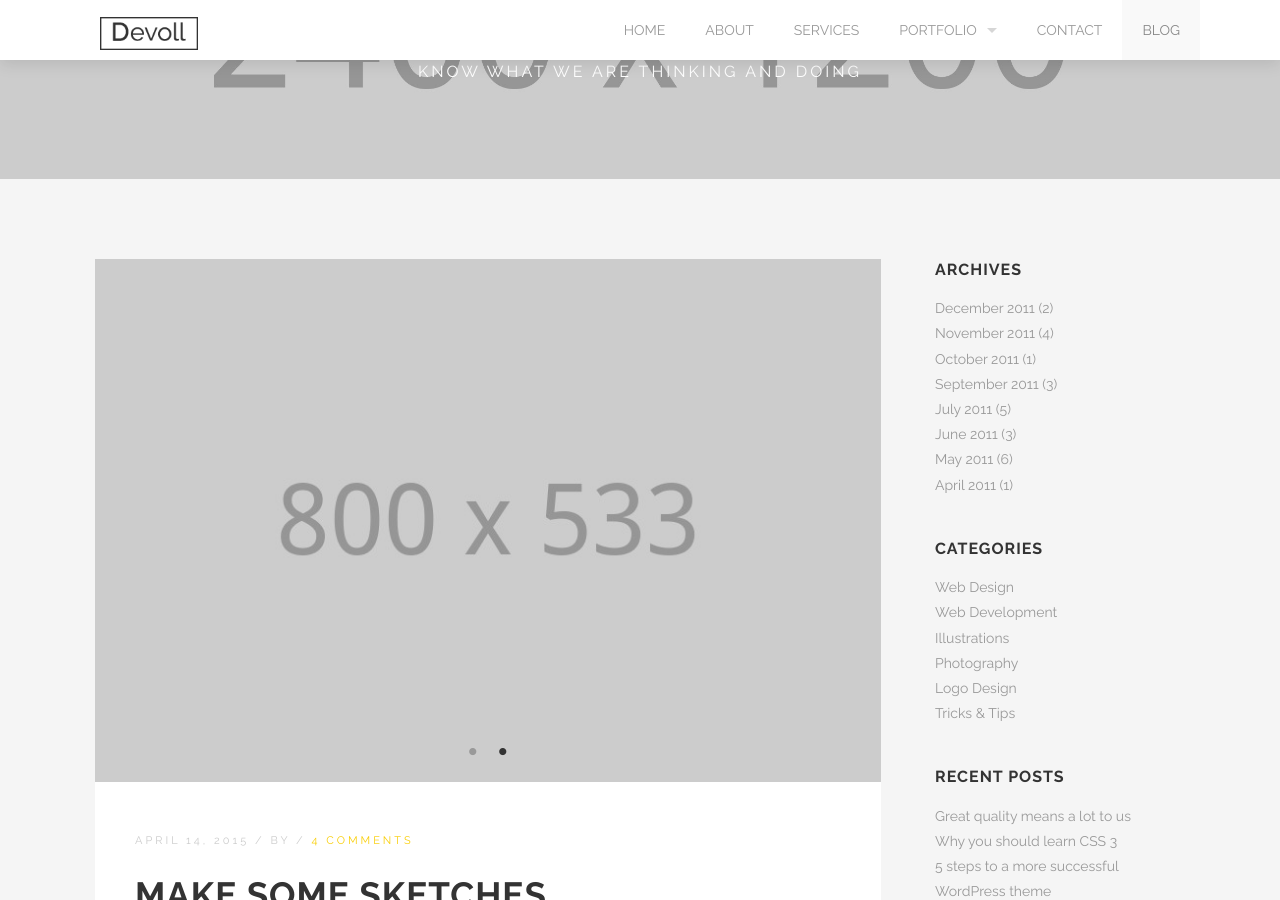
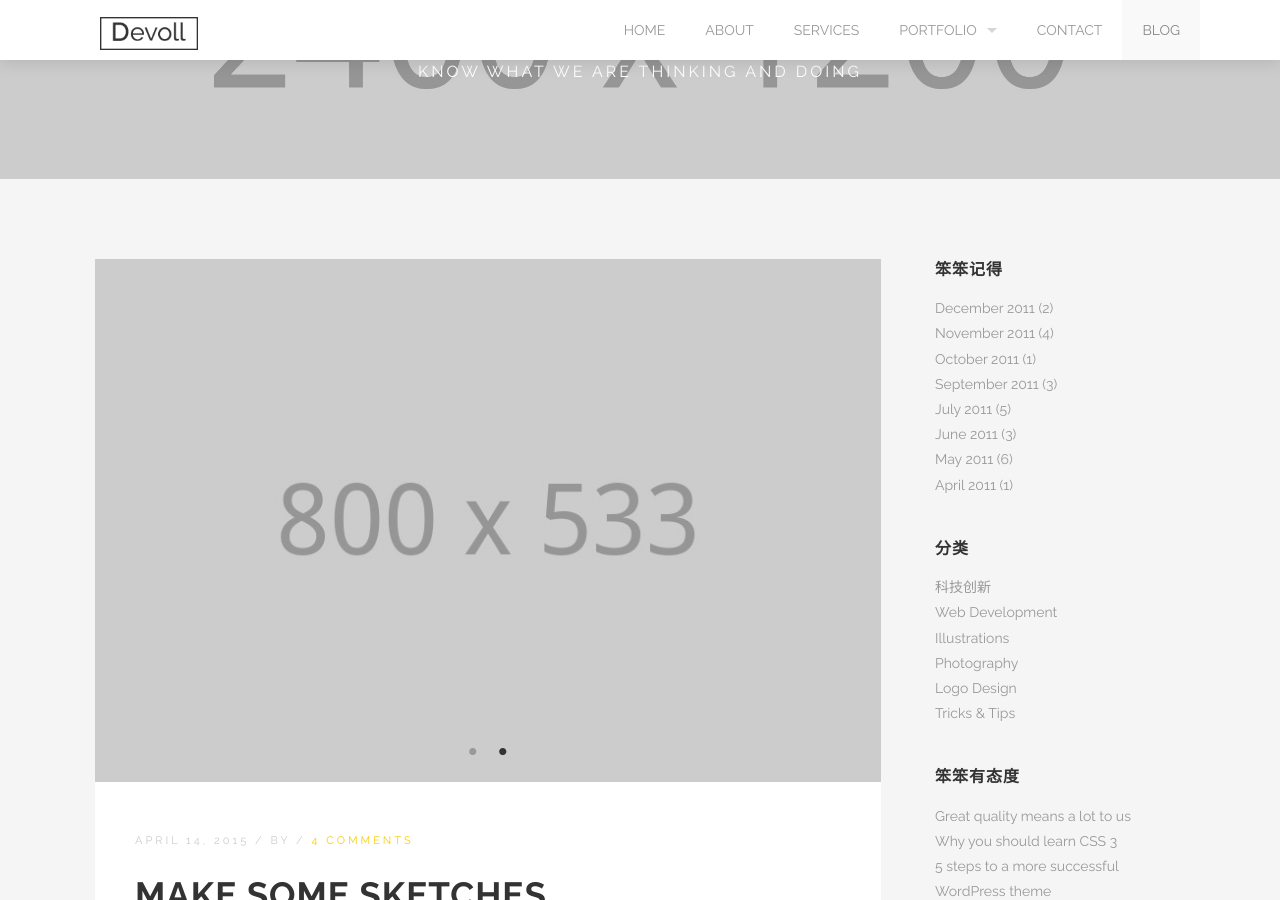
Before and after one commit to braveheart007/braveheart007.github.io, a Jekyll site: the page built from blog/index.html, in a window 1280 px wide and 900 px high, scrolled down 214 px. Built offline with Jekyll 4.4.1, drawn with Linux system fonts in a browser that asks for light colours; the list of posts is cut into pages by our own code.

Commit message:
Update sidebar.html

```diff
--- a/_includes/sidebar.html
+++ b/_includes/sidebar.html
@@ -1,5 +1,5 @@
 <div class='links'>
-  <h3>Archives</h3>
+  <h3>笨笨记得</h3>
   <ul>
     <li>
       <a href='#'>December 2011</a>
@@ -36,10 +36,10 @@
   </ul>
 </div>
 <div class='links'>
-  <h3>Categories</h3>
+  <h3>分类</h3>
   <ul>
     <li>
-      <a href='#'>Web Design</a>
+      <a href='#'>科技创新</a>
     </li>
     <li>
       <a href='#'>Web Development</a>
@@ -59,7 +59,7 @@
   </ul>
 </div>
 <div class='links'>
-  <h3>Recent Posts</h3>
+  <h3>笨笨有态度</h3>
   <ul>
     <li>
       <a href='#'>Great quality means a lot to us</a>
```
